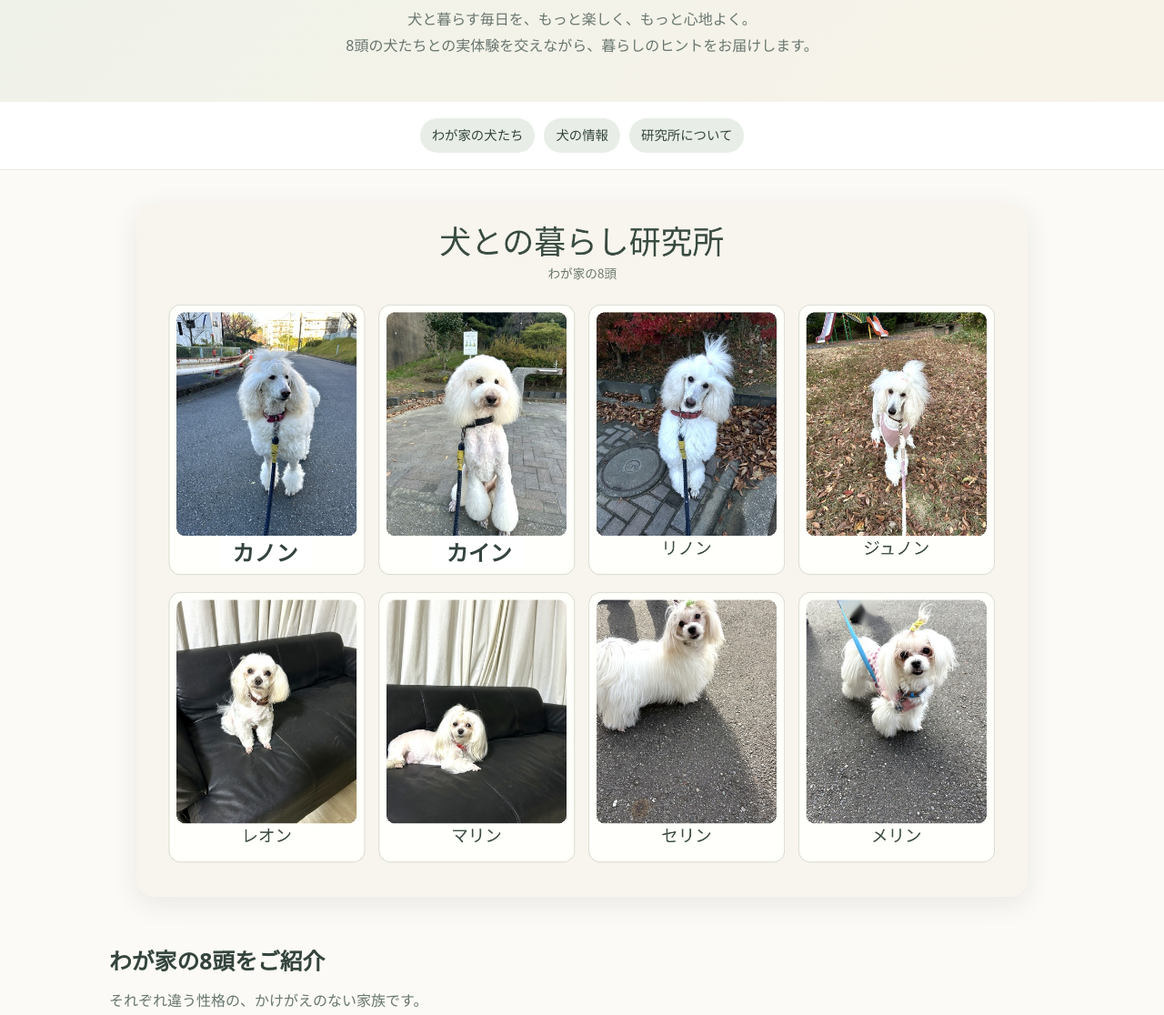
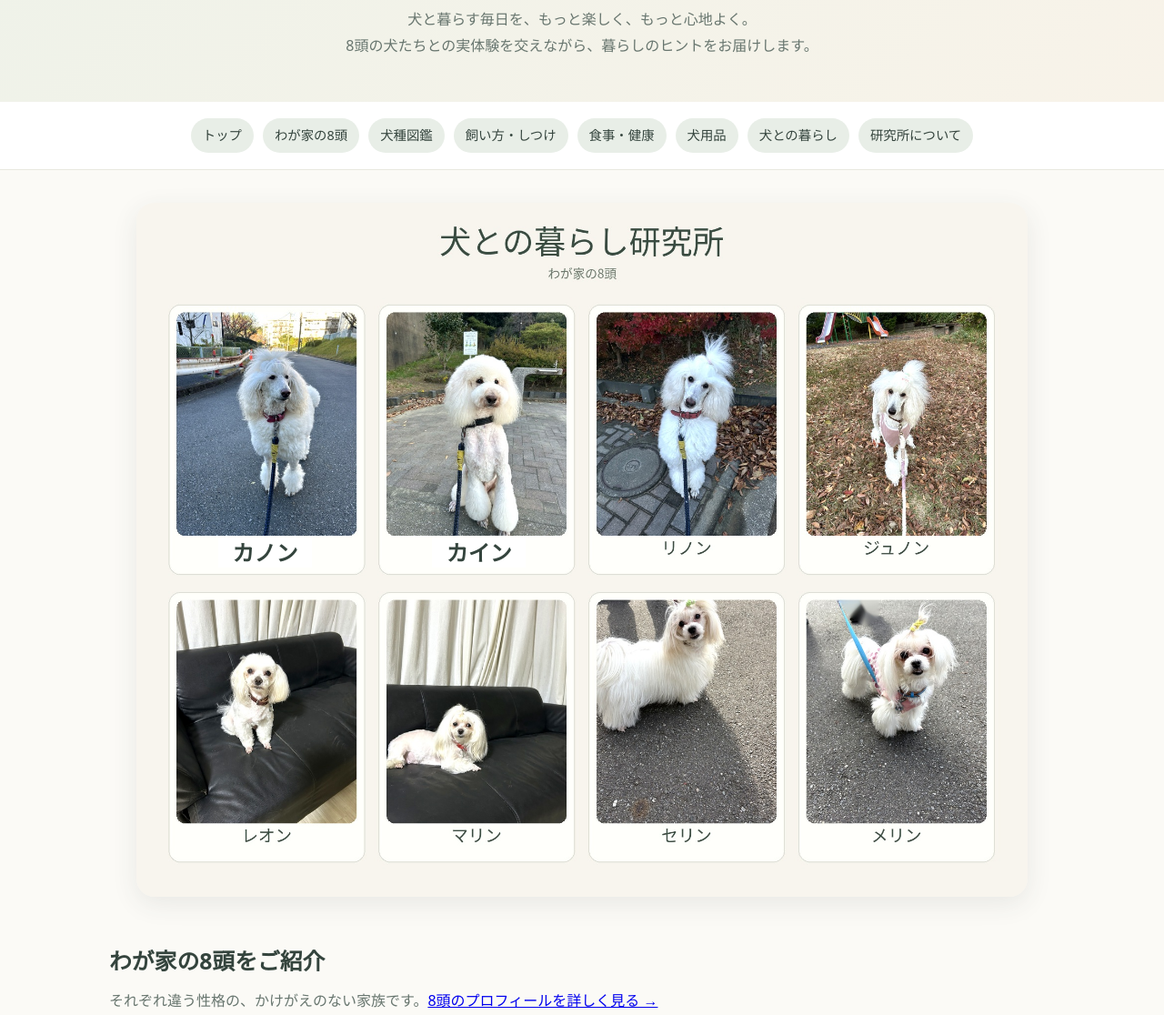
Before and after one commit to K-N-Arcana/inu-no-kurashi-lab, a plain HTML site: page index.html in a window 1280 px wide. Shown: the part 184-1300 px from the top of the page at 91% size. Drawn offline with Linux system fonts and the light colour scheme.

Commit message:
Link homepage navigation to new content pages

```diff
--- a/index.html
+++ b/index.html
@@ -38,7 +38,7 @@
   <p>犬と暮らす毎日を、もっと楽しく、もっと心地よく。<br>8頭の犬たちとの実体験を交えながら、暮らしのヒントをお届けします。</p>
 </header>
 <nav>
-  <a href="#dogs">わが家の犬たち</a><a href="#topics">犬の情報</a><a href="#about">研究所について</a>
+  <a href="index.html">トップ</a><a href="dogs.html">わが家の8頭</a><a href="breeds.html">犬種図鑑</a><a href="care.html">飼い方・しつけ</a><a href="health.html">食事・健康</a><a href="goods.html">犬用品</a><a href="daily.html">犬との暮らし</a><a href="about.html">研究所について</a>
 </nav>
 <main>
   <div class="family-photo">
@@ -48,7 +48,7 @@
   </div>
   <section id="dogs">
     <h2>わが家の8頭をご紹介</h2>
-    <p class="lead">それぞれ違う性格の、かけがえのない家族です。</p>
+    <p class="lead">それぞれ違う性格の、かけがえのない家族です。<a href="dogs.html">8頭のプロフィールを詳しく見る →</a></p>
     <div class="grid">
       <article class="dog"><h3>カイン</h3><div class="meta">スタンダードプードル・7歳</div><p>甘えん坊で、飼い主のそばにいるのが大好き。少し怖がりな一面もあります。</p></article>
       <article class="dog"><h3>カノン</h3><div class="meta">スタンダードプードル・7歳</div><p>穏やかで、自分の時間も大切にできるマイペースなタイプです。</p></article>
```
